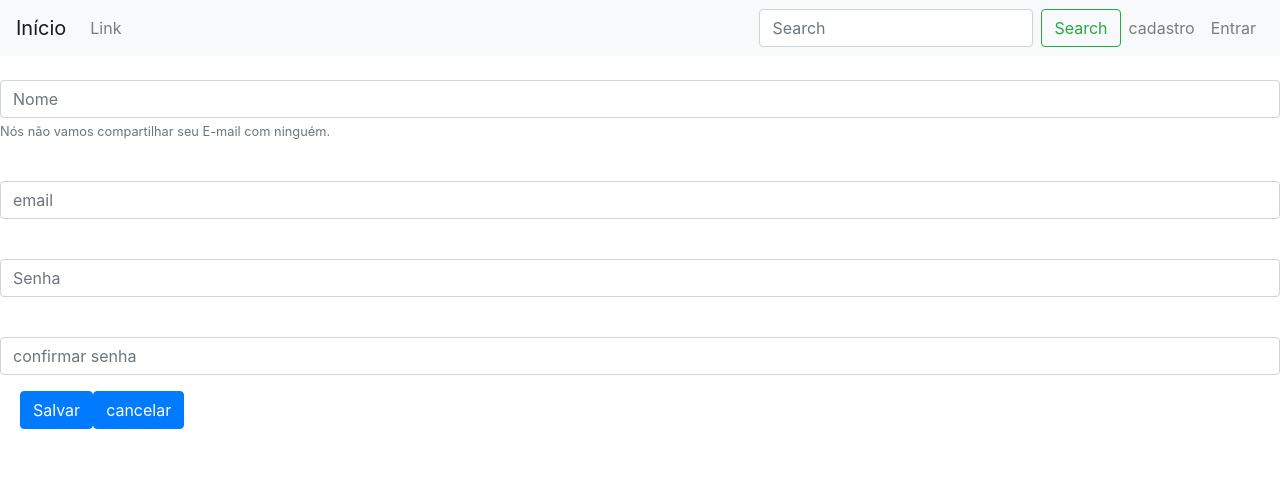
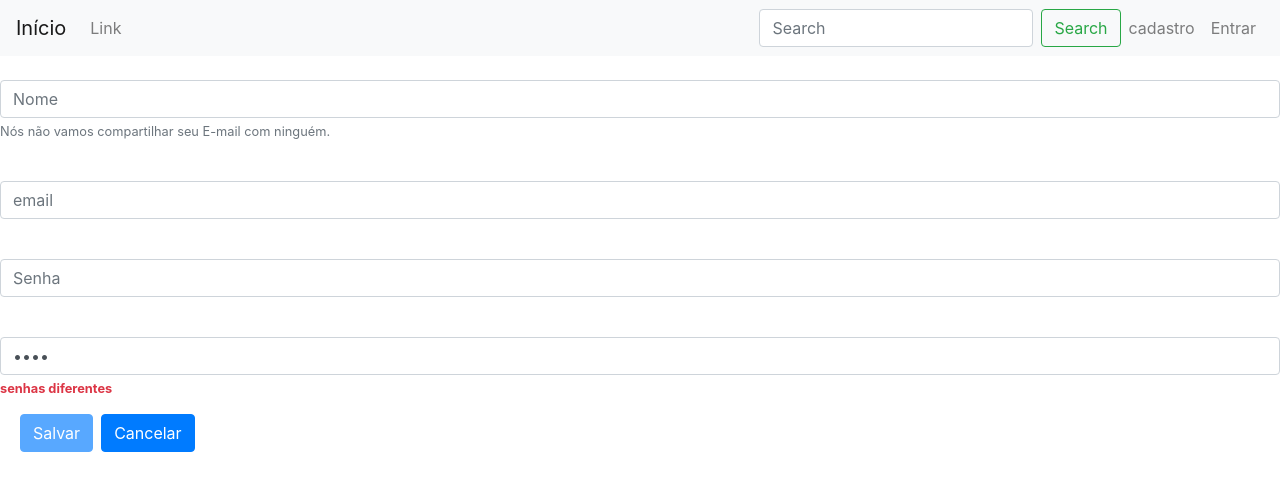
Before and after one commit to Gustavo2562/Angularhell, an Angular app: page /addUsuario in a window 1280 px wide. Shown: the top 490 px of the page. Built offline with nearby package versions, Linux system fonts and the light colour scheme.

Commit message:
30/08/2019

```diff
--- a/src/app/app.component.ts
+++ b/src/app/app.component.ts
@@ -8,5 +8,5 @@ import { Usuario } from './model/usuario';
 })
 export class AppComponent {
   title = 'lojaAngular';
-  usuario:Array<Usuario>;
+  //usuario:Array<Usuario>;
 }
--- a/src/app/pages/add-usuario/add-usuario.component.html
+++ b/src/app/pages/add-usuario/add-usuario.component.html
@@ -1,32 +1,34 @@
 <section>
-        <form (ngSubmit) = "onsubmit()"> <!--ngSubmit envia as informações para o banco-->
+<form #fc=ngForm (ngSubmit) = "onsubmit(fc)"> <!--ngSubmit envia as informações para o banco-->
+
     <div class="form-group">
         <label for=""></label>
-                  <input type="text" class="form-control"  placeholder="Nome" [(ngModel)] = "usuario.nome" name="nome">
+        <input type="text" class="form-control"  placeholder="Nome" [(ngModel)] = "usuario.nome" name="nome" required>
         <small id="emailHelp" class="form-text text-muted">Nós não vamos compartilhar seu E-mail com ninguém.</small>
     </div>
 
       <div class="form-group">
         <label for=""></label>
-                        <input type="email" class="form-control"  placeholder="email" [(ngModel)] = "usuario.mail" name="email">
-                        <small id="emailHelp" class="form-text text-muted"></small>
+        <input type="email" class="form-control"  placeholder="email" [(ngModel)] = "usuario.email" name="email" required>
+        <small class="form-text text-muted"></small>
       </div>
 
     <div class="form-group">
         <label for=""></label>
-                    <input type="password" class="form-control"  placeholder="Senha" [(ngModel)] = "usuario.pws" name="pws">
-                    <small id="emailHelp" class="form-text text-muted"></small>
+        <input type="password" class="form-control"  placeholder="Senha" [(ngModel)] = "usuario.pws" name="pws" #pws="ngModel" minlength="6" required>
+        <small class="form-text text-danger font-weight-bold" *ngIf="pws.invalid && pws.dirty">Senha muito curta</small>
     </div>
 
     <div class="form-group">
       <label for=""></label>
-                        <input type="text" class="form-control"  placeholder="confirmar senha">
-                        <small id="emailHelp" class="form-text text-muted"></small>
+      <input type="password" class="form-control"  placeholder="confirmar senha" required  #conf="ngModel" name="conf" ngModel="conf" required>
+      <small class="form-text text-danger font-weight-bold" *ngIf="pws.value != conf.value" >senhas diferentes</small>
     </div>
 
     <div class="form-group form-check">
-                  <button type= "submit" class="btn btn-primary"> Salvar</button>
-                  <button type= "reset" class="btn btn-primary"> cancelar</button>
+      <button type= "submit" class="btn btn-primary" [disabled]= "fc.invalid || pws.value != conf.value">Salvar</button>
+      <button type= "reset" class="btn btn-primary ml-2" routerLink="/">Cancelar</button>
     </div>
+
 </form>
 </section>
--- a/src/app/pages/add-usuario/add-usuario.component.ts
+++ b/src/app/pages/add-usuario/add-usuario.component.ts
@@ -1,6 +1,7 @@
 import { Component, OnInit } from '@angular/core';
 import { Usuario } from '../../model/usuario';
-
+import { UsuarioService } from '../../services/usuario.service';
+import {Router}from "@angular/router";
 @Component({
   selector: 'app-add-usuario',
   templateUrl: './add-usuario.component.html',
@@ -10,11 +11,21 @@ export class AddUsuarioComponent implements OnInit {
 
   usuario:Usuario = new Usuario;
 
-  constructor() { }
+  constructor(
+    public usuarioService: UsuarioService,
+    protected router:Router
+  ) { }
 
   ngOnInit() {
   }
-  onsubmit(){
-    console.log(this.usuario);
+
+  onsubmit(form){
+    console.log(form);
+    this.usuarioService.save(this.usuario);
+    this.usuario = new Usuario;
+    console.log(this.usuario, this.usuarioService.usuarios);
+    form.reset();
+    this.router.navigate(["/"]);
   }
+
 }
--- /dev/null
+++ b/src/app/services/usuario.service.ts
@@ -0,0 +1,19 @@
+import { Injectable } from '@angular/core';
+import { Usuario } from '../model/usuario';
+
+@Injectable({
+  providedIn: 'root'
+})
+export class UsuarioService {
+
+  usuarios:Array<Usuario> =[
+    {uid: "1", nome: "Ana", email: "ana@gmail.com", pws: "11111"},
+    {uid: "2", nome: "Pero", email: "pedro@gmail.com", pws: "22222"},
+
+  ];
+
+  constructor() { }
+  save(usuario:Usuario){
+    this.usuarios.push(usuario);
+  }
+}
```
Also changed, not shown: 1 other file (tests, documents, lock files or other folders). Lines whose indentation alone changed are shown as unchanged.
